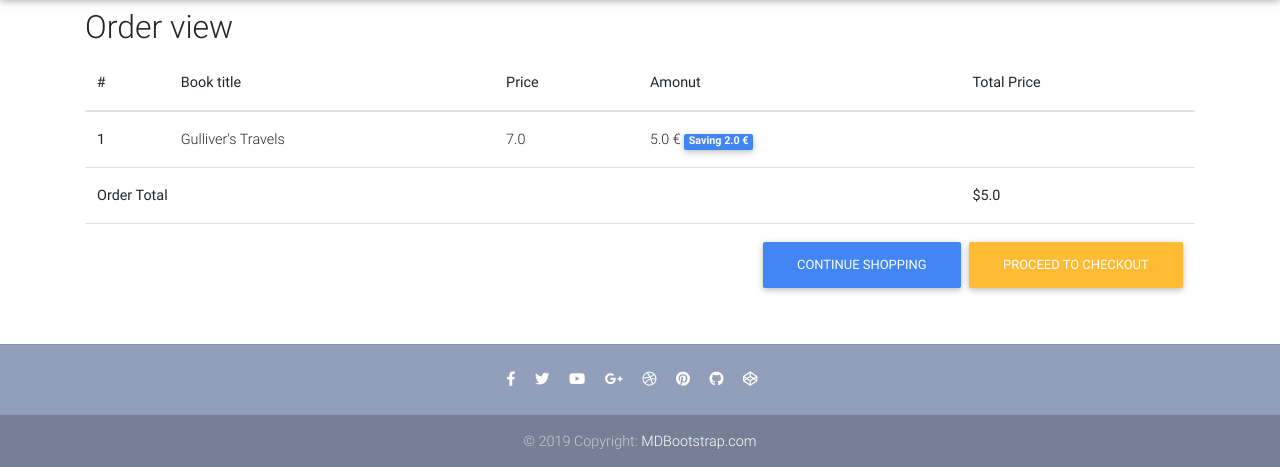
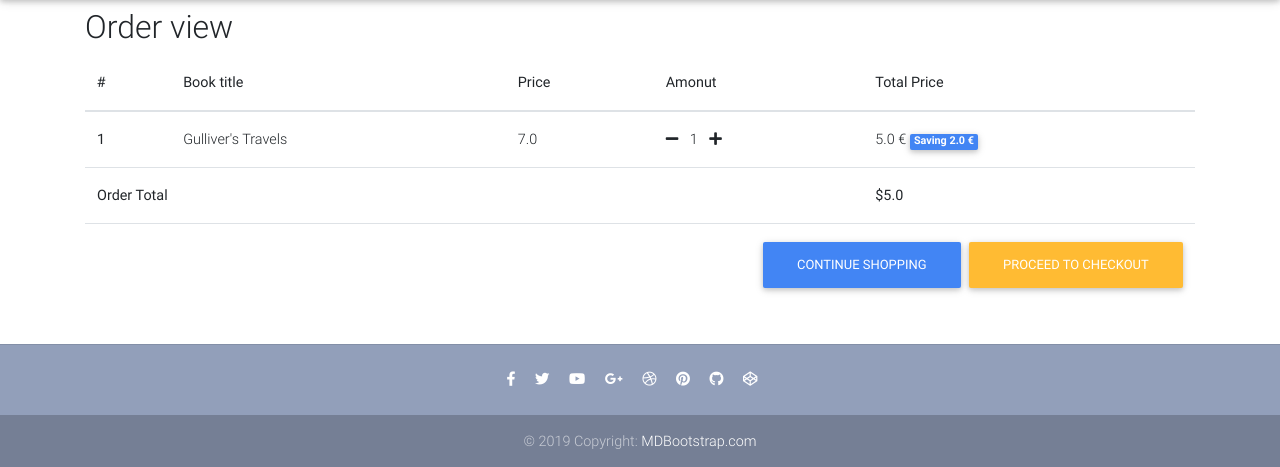
Before and after one commit to Rahmenordnung/ink_dreams, a Django app: page /order_final_view/ in a window 1280 px wide. Shown: the part 64-531 px from the top of the page. Run offline with Django 3.2, Linux system fonts and the light colour scheme; a user stored in the database is signed in; data comes from the database, SQL or seed files in the repository; both versions use the stored data as it was after the commit; some libraries are stand-ins or nearby versions.

Commit message:
add icons for add and remove from shopping card

```diff
--- a/book/views.py
+++ b/book/views.py
@@ -56,17 +56,17 @@ def add_book_to_cart(request, slug):
             order_item.quantity += 1
             order_item.save()
             messages.info(request, "This item quantity was updated.")
-            return redirect("book:book_detail", slug=slug)
+            return redirect("book:order_final_view")
         else:
             order.items.add(order_item)
             messages.info(request, "This item was added to your cart.")
-            return redirect("book:book_detail", slug=slug)
+            return redirect("book:order_final_view")
     else:
         ordered_date = timezone.now()
         order = Order.objects.create(user=request.user, ordered_date=ordered_date)
         order.items.add(order_item)
         messages.info(request, "This item was added to your cart.")
-    return redirect("book:book_detail", slug=slug)
+    return redirect("book:order_final_view")
 
 @login_required
 def remove_book_from_cart(request, slug):
@@ -113,7 +113,7 @@ def remove_one_book_from_cart(request, slug):
             order_item.quantity -= 1
             order_item.save()
             messages.info(request, "One book have been added to your trolley")
-            return redirect("book:order_final_view", slug=slug)
+            return redirect("book:order_final_view")
         else:
             messages.info(request, "This item was not in your cart")
             return redirect("book:book_detail", slug=slug)
--- a/templates/order_final_view.html
+++ b/templates/order_final_view.html
@@ -24,11 +24,11 @@
             <th scope="row">{{ forloop.counter }}</th>
             <td>{{ order_item.item.title}}</td>
             <td>{{ order_item.item.price}}</td>
-            {% comment %} <td>
-                <a href="{% url 'book:remove-single-item-from-cart' order_item.item.slug %}"><i class="fas fa-minus mr-2"></i></a>
+            <td>
+                <a href="{% url 'book:remove_one_book_from_cart' order_item.item.slug %}"><i class="fas fa-minus mr-2"></i></a>
                 {{ order_item.quantity }}
-                <a href="{% url 'book:add-to-cart' order_item.item.slug %}"><i class="fas fa-plus ml-2"></i></a>
-            </td> {% endcomment %}
+                <a href="{% url 'book:add_book_to_cart' order_item.item.slug %}"><i class="fas fa-plus ml-2"></i></a>
+            </td>
             <td>
             {% if order_item.item.discount_price %}
               {{ order_item.get_total_discount_item_price }} €
```
Also changed, not shown: db.sqlite3.
